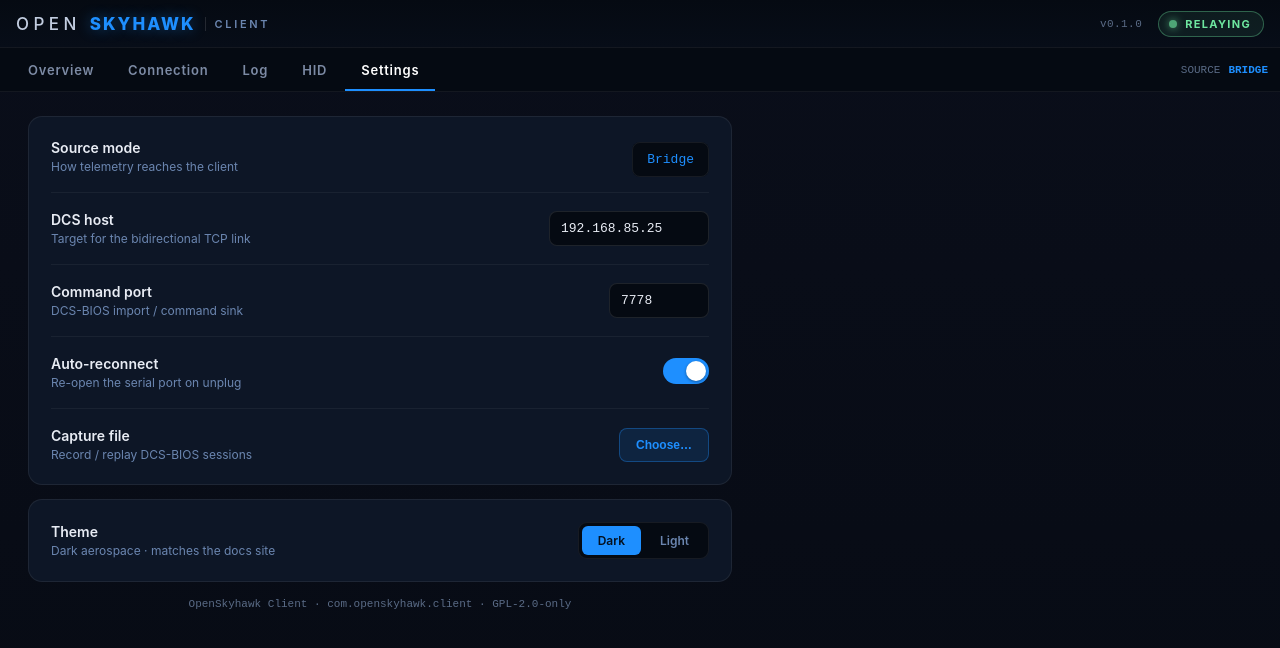
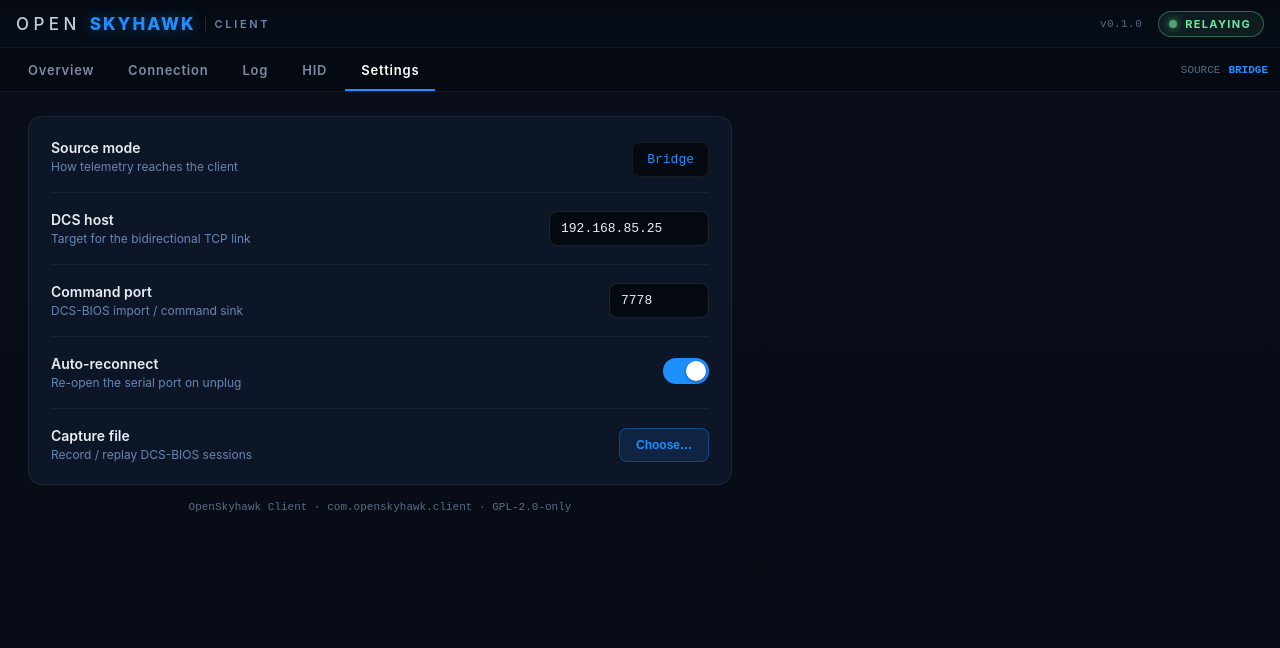
Before and after one commit to OpenSkyHawk/SkyHawkClient, a React (Vite) app in the folder src/renderer/: page / in a window 1280 px wide. Both pictures are taken after a click on the tab "Settings". Shown: the top 648 px of the page. Built offline with nearby package versions, Linux system fonts and the light colour scheme.

Commit message:
feat(ui): drop light-theme switch from Settings (not implemented)

```diff
--- a/src/renderer/src/styles.css
+++ b/src/renderer/src/styles.css
@@ -1011,25 +1011,6 @@
   font-size: 12px;
   font-weight: 600;
 }
-.theme-seg {
-  display: flex;
-  padding: 3px;
-  gap: 3px;
-  background: var(--bg-2);
-  border: 1px solid var(--line);
-  border-radius: 9px;
-}
-.theme-seg span {
-  padding: 7px 16px;
-  border-radius: 6px;
-  font-size: 12px;
-  font-weight: 600;
-  color: var(--muted-2);
-}
-.theme-seg span.on {
-  background: var(--blue);
-  color: #04101f;
-}
 .set-foot {
   margin-top: 16px;
   font-family: var(--mono);
--- a/src/renderer/src/tabs/Settings.tsx
+++ b/src/renderer/src/tabs/Settings.tsx
@@ -56,15 +56,6 @@
         </Row>
       </div>
 
-      <div className="set-card" style={{ marginTop: 14 }}>
-        <Row k="Theme" sub="Dark aerospace · matches the docs site">
-          <div className="theme-seg">
-            <span className="on">Dark</span>
-            <span>Light</span>
-          </div>
-        </Row>
-      </div>
-
       <div className="set-foot">OpenSkyhawk Client · com.openskyhawk.client · GPL-2.0-only</div>
     </div>
   )
```
